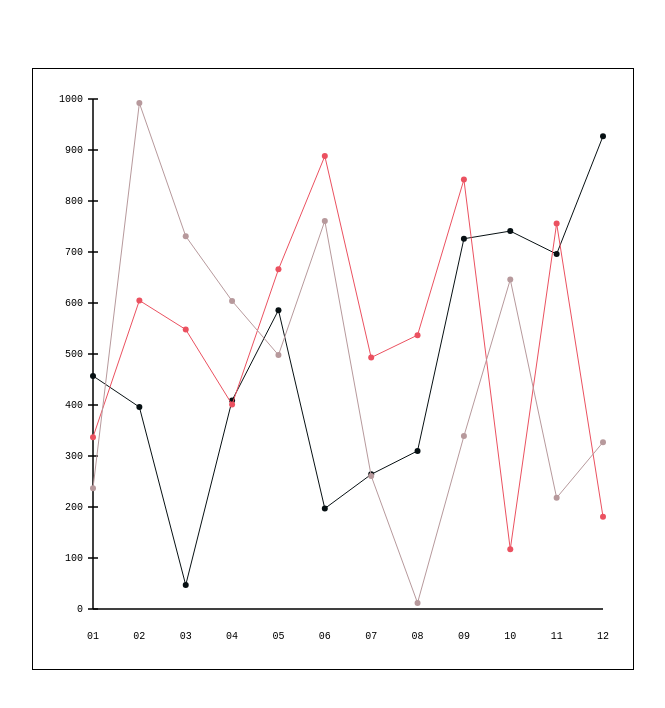
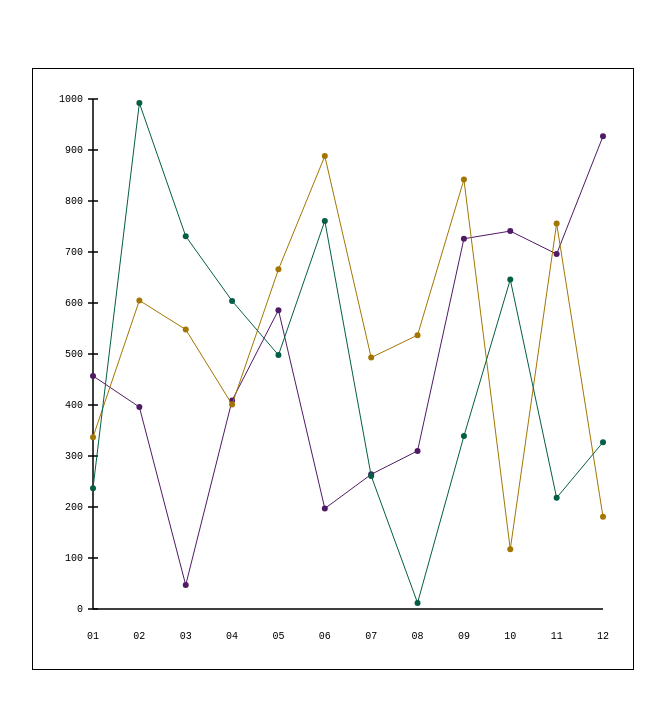
Before and after one commit to xavierhalison/tcc, a React (Create React App) app: page / in a window 1280 px wide. Shown: the top 708 px of the page, without its empty margins (6-671 px from the left). Built offline with nearby package versions, Linux system fonts and the light colour scheme.

Commit message:
componentizaçao do grafico de linha

```diff
--- a/src/App.js
+++ b/src/App.js
@@ -13,21 +13,38 @@ const Container = styled.div`
 
 Array.from({ length: 40 }, () => Math.floor(Math.random() * 40));
 
-
 const datasets = [
   Array.from({ length: 12 }, () => Math.floor(Math.random() * 1000)),
   Array.from({ length: 12 }, () => Math.floor(Math.random() * 1000)),
   Array.from({ length: 12 }, () => Math.floor(Math.random() * 1000)),
 ];
 
-const labels = ["01", "02", "03", "04", "05", "06", "07", "08", "09", "10", "11", "12"];
+const labels = [
+  "01",
+  "02",
+  "03",
+  "04",
+  "05",
+  "06",
+  "07",
+  "08",
+  "09",
+  "10",
+  "11",
+  "12",
+];
 
-const colors = ["#071013", "#EB5160", "#b7999c"];
+const colors = ["#501a66", "#a37603", "#045e45"];
 
 function App() {
   return (
     <Container>
-      <Component size="600" datasets={datasets} labels={labels} colors={colors} />
+      <Component
+        size="600"
+        datasets={datasets}
+        labels={labels}
+        colors={colors}
+      />
     </Container>
   );
 }
--- a/src/visualizations/line.js
+++ /dev/null
@@ -1,114 +0,0 @@
-import React from "react";
-
-export default function LineChart({ size, datasets, labels, colors }) {
-  const getHighestValue = () => {
-    const allSets = [];
-
-    datasets.map((set) => allSets.push(...set));
-
-    return Math.max(...allSets);
-  };
-
-  const leftBorderDistance = size * 0.1;
-  const topBorderDistance = size * 0.9;
-
-  const dataNumberLength = getHighestValue().toString().length;
-  const baseNumber = Math.pow(10, dataNumberLength - 1);
-  const topLimit = Math.ceil(getHighestValue() / baseNumber) * baseNumber;
-
-  const yAxisSize = topBorderDistance - size * 0.05;
-  const xAxisSize = size - leftBorderDistance - size * 0.05;
-
-  const fontStyle = {
-    fontFamily: "monospace",
-    fontSize: "10px",
-  }
-
-  const Labels = () => {
-    const xBase = xAxisSize / (labels.length - 1);
-
-    return (
-      <g transform={`translate(${leftBorderDistance}, ${size})`}>
-        {labels.map((label, key) => (
-          <text style={fontStyle} x={xBase * key} y="-30" textAnchor="middle" key={`label_${key}`}>
-            {label}
-          </text>
-        ))}
-      </g>
-    );
-  }
-
-  const Marks = () => {
-    let marks = [];
-
-    let counter = 0;
-
-    for (let index = 0; index <= yAxisSize; index += yAxisSize / 10) {
-      marks.push(
-        <React.Fragment key={`mark_${counter}`}>
-          <path d={`M-5 -${index} L5 -${index} Z`} stroke="black" />
-          <text style={fontStyle} x="-10" y={-index + 3} textAnchor="end">
-            {(topLimit / 10) * counter}
-          </text>
-        </React.Fragment>
-      );
-
-      counter++;
-    }
-
-    return <g>{marks}</g>;
-  };
-
-  const Line = ({ line, color }) => {
-    const dotXBase = xAxisSize / (labels.length - 1);
-
-    return (
-      <g transform={`translate(${leftBorderDistance}, ${topBorderDistance})`}>
-        {line.map((l, key) => {
-          const getY = (lValue) => { return (lValue * yAxisSize) / topLimit }
-          const getX = (keyValue) => { return keyValue * dotXBase }
-
-          const l2 = line[key + 1];
-
-          return (
-            <React.Fragment key={`lineFrag_${key}`}>
-              {l2 && <line x1={getX(key)} y1={-getY(l)} x2={getX(key + 1)} y2={-getY(l2)} stroke={color} />}
-              <circle cx={getX(key)} cy={-getY(l)} r="3" fill={color}>{l}</circle>
-            </React.Fragment>
-          )
-        })}
-      </g>
-    )
-  }
-
-  const LineGroup = () => {
-    return (
-      <g transform={`translate(${0}, ${0})`}>
-        {datasets.map((line, key) => <Line line={line} color={colors[key]} key={`line_${key}`} />)}
-      </g>
-    );
-  }
-
-  const Rulers = () => {
-    return (
-      <g transform={`translate(${leftBorderDistance}, ${topBorderDistance})`}>
-        <path d={`M0 0 L0 -${yAxisSize} Z`} stroke="black" />
-        <path d={`M0 0 L${xAxisSize} 0 Z`} stroke="black" />
-        <Marks />
-      </g>
-    );
-  };
-
-  return (
-    <svg
-      style={{ border: "1px solid black" }}
-      width={size}
-      height={size}
-      viewBox={`0 0 ${size} ${size}`}
-    >
-      <Rulers />
-      <Labels />
-      <LineGroup />
-    </svg>
-  );
-}
--- /dev/null
+++ b/src/visualizations/line/context.js
@@ -0,0 +1,5 @@
+import React from "react";
+
+const LineChartContext = React.createContext(null);
+
+export default LineChartContext;
--- /dev/null
+++ b/src/visualizations/line/index.js
@@ -0,0 +1,59 @@
+import React from "react";
+import LineChartContext from "./context";
+
+import Labels from "./labels";
+import Rulers from "./rulers";
+import LineGroup from "./lines";
+
+export default function LineChart({ size, datasets, labels, colors }) {
+  const getHighestValue = () => {
+    const allSets = [];
+
+    datasets.map((set) => allSets.push(...set));
+
+    return Math.max(...allSets);
+  };
+
+  const leftBorderDistance = size * 0.1;
+  const topBorderDistance = size * 0.9;
+
+  const dataNumberLength = getHighestValue().toString().length;
+  const baseNumber = Math.pow(10, dataNumberLength - 1);
+  const topLimit = Math.ceil(getHighestValue() / baseNumber) * baseNumber;
+
+  const yAxisSize = topBorderDistance - size * 0.05;
+  const xAxisSize = size - leftBorderDistance - size * 0.05;
+
+  const fontStyle = {
+    fontFamily: "monospace",
+    fontSize: "10px",
+  };
+
+  const context = {
+    labels,
+    xAxisSize,
+    yAxisSize,
+    leftBorderDistance,
+    topBorderDistance,
+    size,
+    fontStyle,
+    topLimit,
+    datasets,
+    colors,
+  };
+
+  return (
+    <LineChartContext.Provider value={context}>
+      <svg
+        style={{ border: "1px solid black" }}
+        width={size}
+        height={size}
+        viewBox={`0 0 ${size} ${size}`}
+      >
+        <Rulers />
+        <Labels />
+        <LineGroup />
+      </svg>
+    </LineChartContext.Provider>
+  );
+}
--- /dev/null
+++ b/src/visualizations/line/labels.js
@@ -0,0 +1,28 @@
+import React, { useContext } from "react";
+import LineChartContext from "./context";
+
+const Labels = () => {
+  const { labels, xAxisSize, leftBorderDistance, size, fontStyle } = useContext(
+    LineChartContext
+  );
+
+  const xBase = xAxisSize / (labels.length - 1);
+
+  return (
+    <g transform={`translate(${leftBorderDistance}, ${size})`}>
+      {labels.map((label, key) => (
+        <text
+          style={fontStyle}
+          x={xBase * key}
+          y="-30"
+          textAnchor="middle"
+          key={`label_${key}`}
+        >
+          {label}
+        </text>
+      ))}
+    </g>
+  );
+};
+
+export default Labels;
--- /dev/null
+++ b/src/visualizations/line/lines.js
@@ -0,0 +1,61 @@
+import React, { useContext } from "react";
+import LineChartContext from "./context";
+
+const Line = ({ line, color }) => {
+  const {
+    xAxisSize,
+    labels,
+    leftBorderDistance,
+    topBorderDistance,
+    yAxisSize,
+    topLimit,
+  } = useContext(LineChartContext);
+
+  const dotXBase = xAxisSize / (labels.length - 1);
+
+  return (
+    <g transform={`translate(${leftBorderDistance}, ${topBorderDistance})`}>
+      {line.map((l, key) => {
+        const getY = (lValue) => {
+          return (lValue * yAxisSize) / topLimit;
+        };
+        const getX = (keyValue) => {
+          return keyValue * dotXBase;
+        };
+
+        const l2 = line[key + 1];
+
+        return (
+          <React.Fragment key={`lineFrag_${key}`}>
+            {l2 && (
+              <line
+                x1={getX(key)}
+                y1={-getY(l)}
+                x2={getX(key + 1)}
+                y2={-getY(l2)}
+                stroke={color}
+              />
+            )}
+            <circle cx={getX(key)} cy={-getY(l)} r="3" fill={color}>
+              {l}
+            </circle>
+          </React.Fragment>
+        );
+      })}
+    </g>
+  );
+};
+
+const LineGroup = () => {
+  const { datasets, colors } = useContext(LineChartContext);
+
+  return (
+    <g transform={`translate(${0}, ${0})`}>
+      {datasets.map((line, key) => (
+        <Line line={line} color={colors[key]} key={`line_${key}`} />
+      ))}
+    </g>
+  );
+};
+
+export default LineGroup;
--- /dev/null
+++ b/src/visualizations/line/marks.js
@@ -0,0 +1,27 @@
+import React, { useContext } from "react";
+import LineChartContext from "./context";
+
+const Marks = () => {
+  const { yAxisSize, fontStyle, topLimit } = useContext(LineChartContext);
+
+  let marks = [];
+
+  let counter = 0;
+
+  for (let index = 0; index <= yAxisSize; index += yAxisSize / 10) {
+    marks.push(
+      <React.Fragment key={`mark_${counter}`}>
+        <path d={`M-5 -${index} L5 -${index} Z`} stroke="black" />
+        <text style={fontStyle} x="-10" y={-index + 3} textAnchor="end">
+          {(topLimit / 10) * counter}
+        </text>
+      </React.Fragment>
+    );
+
+    counter++;
+  }
+
+  return <g>{marks}</g>;
+};
+
+export default Marks;
--- /dev/null
+++ b/src/visualizations/line/rulers.js
@@ -0,0 +1,24 @@
+import React, { useContext } from "react";
+
+import LineChartContext from "./context";
+import Marks from "./marks";
+
+const Rulers = () => {
+  const {
+    leftBorderDistance,
+    topBorderDistance,
+    xAxisSize,
+    yAxisSize,
+    topLimit,
+  } = useContext(LineChartContext);
+
+  return (
+    <g transform={`translate(${leftBorderDistance}, ${topBorderDistance})`}>
+      <path d={`M0 0 L0 -${yAxisSize} Z`} stroke="black" />
+      <path d={`M0 0 L${xAxisSize} 0 Z`} stroke="black" />
+      <Marks yAxisSize={yAxisSize} topLimit={topLimit} />
+    </g>
+  );
+};
+
+export default Rulers;
```
